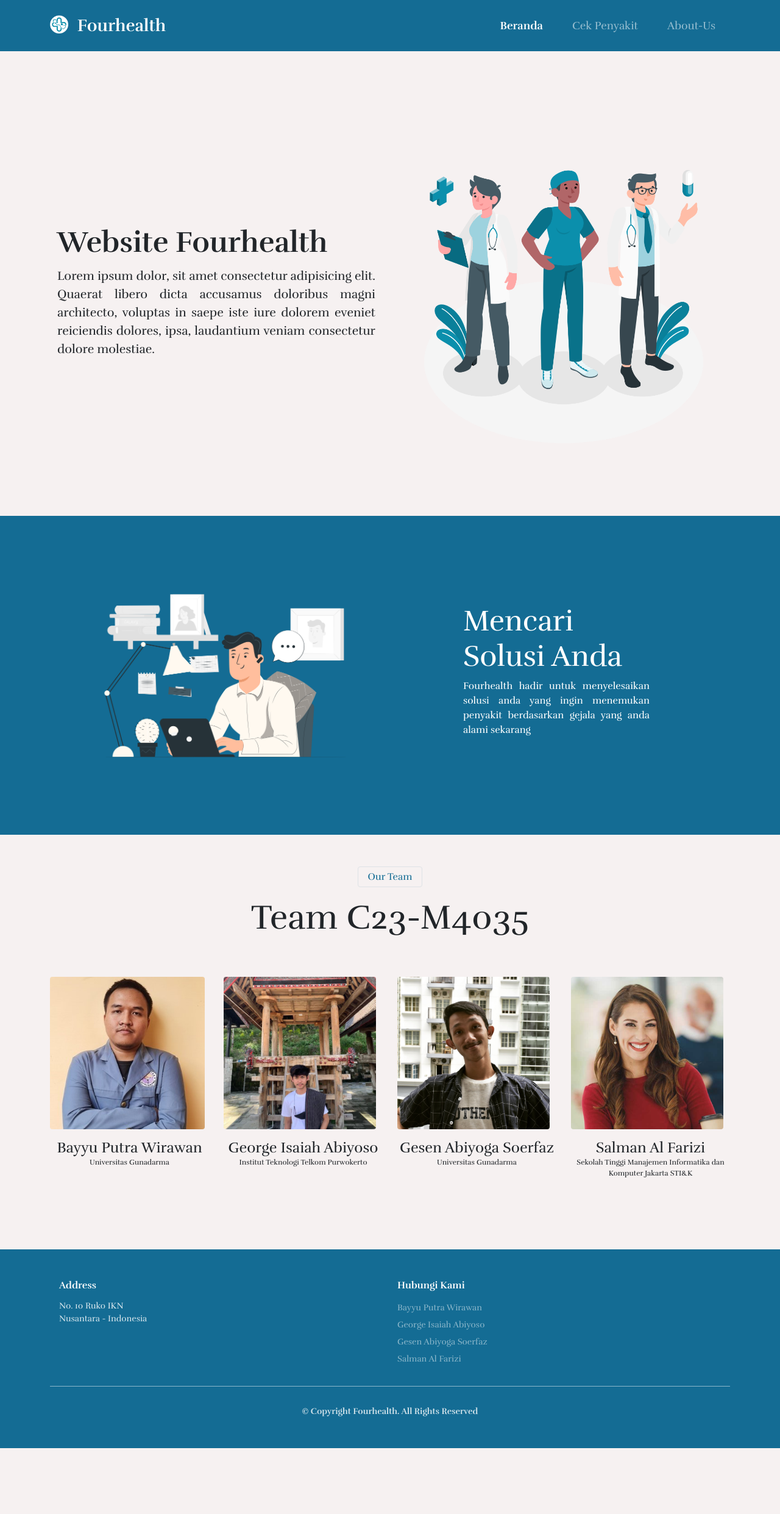
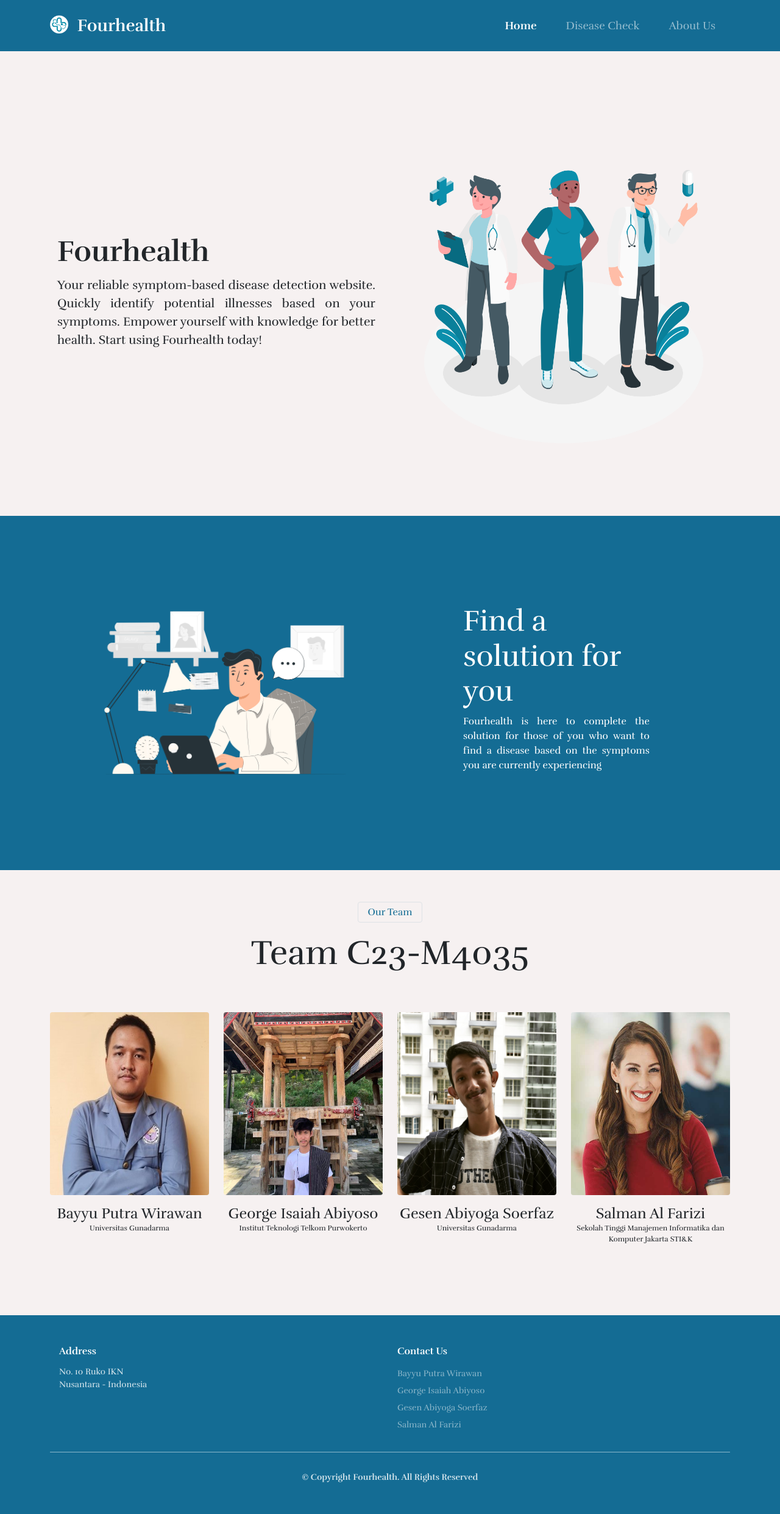
Before and after one commit to soerfaz/Fourhealth, a Flask app: page / in a window 1280 px wide. Shown: the whole page at 61% size. Before the commit the page ends 2375 px from the top, so only its background shows below. Run offline with Flask 3, Linux system fonts and the light colour scheme; some libraries are stand-ins or nearby versions.

Commit message:
mengubah ke bahasa inggris

```diff
--- a/app/static/style.css
+++ b/app/static/style.css
@@ -117,7 +117,7 @@ body {
 
 .team-item img {
     position: relative;
-    height: 250px;
+    height: 300px;
     z-index: 2;
 }
 
--- a/app/templates/about.html
+++ b/app/templates/about.html
@@ -12,10 +12,7 @@
       <h1 class="display-5 fw-bold text-body-emphasis">Fourhealth</h1>
       <div class="col-lg-6 mx-auto">
         <p class="lead mb-4 text-center">
-          Fourhealth merupakan sebuah project tugas ahkir pada SIB x Dicoding
-          batch 4 dengan tujuan untuk mensejaterahkan masyarakat dalam hal
-          kesehatan. Project ini dikerjakan oleh Team C23-M4035 yang terdiri
-          dari 4 orang mahasiswa
+          Fourhealth is a final project project on SIB x Dicoding Batch 4 with the aim of improving the welfare of society in terms of health. This project was carried out by Team C23-M4035 which consisted of 4 students.
         </p>
       </div>
     </div>
--- a/app/templates/cek_penyakit.html
+++ b/app/templates/cek_penyakit.html
@@ -33,16 +33,16 @@
             Please enter a non-empty string.
             <button type="button" class="btn-close close"  aria-label="Close"></button>
           </div>
-            <h3 class="text-center">Enter the symptomps and find out the deasiase</h3>
+            <h3 class="text-center">Enter the symptoms and find out the disease</h3>
         <div>
           <div class="form col-lg-12" action="" id="form" method="post">
             <div class="form-group form-title">
               <div class="mb-3">
-                <label class="form-label" for="form-label">body temperature</label>
+                <label class="form-label" for="form-label">Body Temperature</label>
                 <input id="fever" value="35" type="number" min="25" max="50" step="1" name="temperature" class="form-control">
               </div>
               <div class="mb-3">
-                <label for="symptomps" class="form-label">Your symptomps</label>
+                <label for="symptomps" class="form-label">Your Symptoms</label>
                 <select class="form-select form-control" multiple="multiple" id="symptomps"  name="symptomps" required>
                 </select>
               </div>
--- a/app/templates/components/footer.html
+++ b/app/templates/components/footer.html
@@ -14,7 +14,7 @@
 
           <div class="col-lg-6 col-md-6 footer-links d-flex">
             <div>
-              <h4>Hubungi Kami</h4>
+              <h4>Contact Us</h4>
               <div class="d-flex flex-column lh-lg">
                 <a class="text-decoration-none text-white-50" href="mailto:bayyupwirawan@gmail.com"
                   >Bayyu Putra Wirawan</a
--- a/app/templates/components/hero.html
+++ b/app/templates/components/hero.html
@@ -5,8 +5,8 @@
             <img src="{{url_for('static',filename='img/Doctors-amico.png')}}" class="d-block mx-lg-auto img-fluid" alt="Bootstrap Themes" width="700" height="500" loading="lazy">
           </div>
           <div class="col-lg-6">
-            <h1 class="display-5 fw-bold lh-1 mb-3">Website Fourhealth</h1>
-            <p class="lead">Lorem ipsum dolor, sit amet consectetur adipisicing elit. Quaerat libero dicta accusamus doloribus magni architecto, voluptas in saepe iste iure dolorem eveniet reiciendis dolores, ipsa, laudantium veniam consectetur dolore molestiae.</p>
+            <h1 class="display-5 fw-bold lh-1 mb-3">Fourhealth</h1>
+            <p class="lead">Your reliable symptom-based disease detection website. Quickly identify potential illnesses based on your symptoms. Empower yourself with knowledge for better health. Start using Fourhealth today!</p>
           </div>
         </div>
       </div>
--- a/app/templates/components/nav.html
+++ b/app/templates/components/nav.html
@@ -10,13 +10,13 @@
     <div class="collapse navbar-collapse" id="navbarNav">
       <ul class="navbar-nav ms-auto">
         <li class="nav-item mx-3">
-          <a class="nav-link {{'active' if index else ''}}" aria-current="page" href="/">Beranda</a>
+          <a class="nav-link {{'active' if index else ''}}" aria-current="page" href="/">Home</a>
         </li>
         <li class="nav-item mx-3">
-          <a class="nav-link {{'active' if _input else ''}}" href="{{url_for('controller.check')}} ">Cek Penyakit</a>
+          <a class="nav-link {{'active' if _input else ''}}" href="{{url_for('controller.check')}} ">Disease Check</a>
         </li>
         <li class="nav-item mx-3">
-          <a class="nav-link {{'active' if about else ''}}" href="{{url_for('controller.about')}} ">About-Us</a>
+          <a class="nav-link {{'active' if about else ''}}" href="{{url_for('controller.about')}} ">About Us</a>
         </li>
       </ul>
 
--- a/app/templates/components/section.html
+++ b/app/templates/components/section.html
@@ -7,8 +7,8 @@
                 <div class="col-lg-6">
                     <div class="p-5 ">
                       <div class="p-5 text-white text_section_dua">
-                        <h2 class="display-5">Mencari Solusi Anda</h2>
-                        <p>Fourhealth hadir untuk menyelesaikan solusi anda yang ingin menemukan penyakit berdasarkan gejala yang anda alami sekarang</p>
+                        <h2 class="display-5">Find a solution for you</h2>
+                        <p>Fourhealth is here to complete the solution for those of you who want to find a disease based on the symptoms you are currently experiencing</p>
                     </div>
                 </div>
             </div>
```
